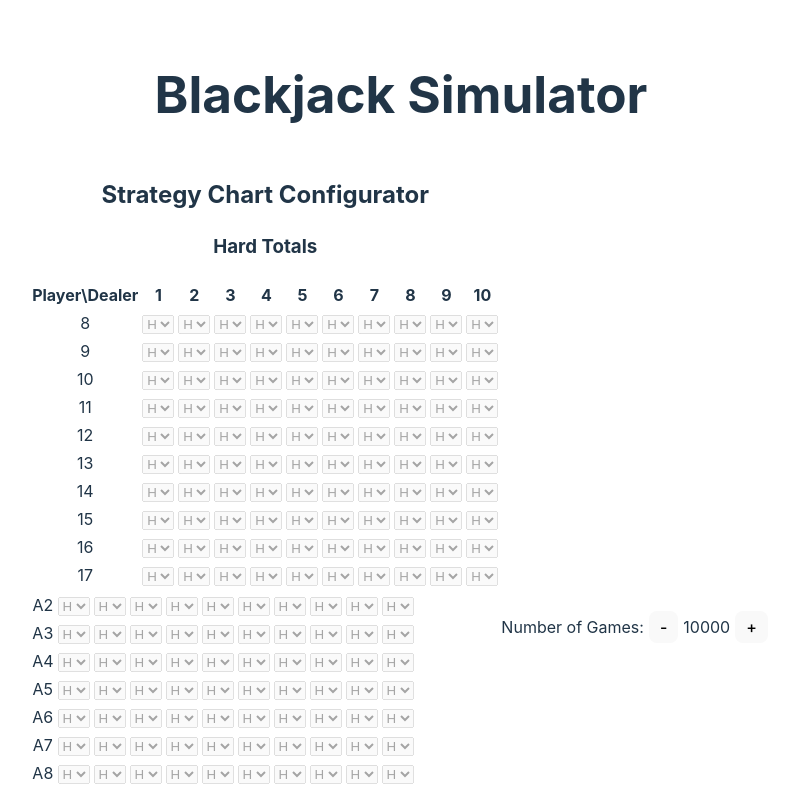
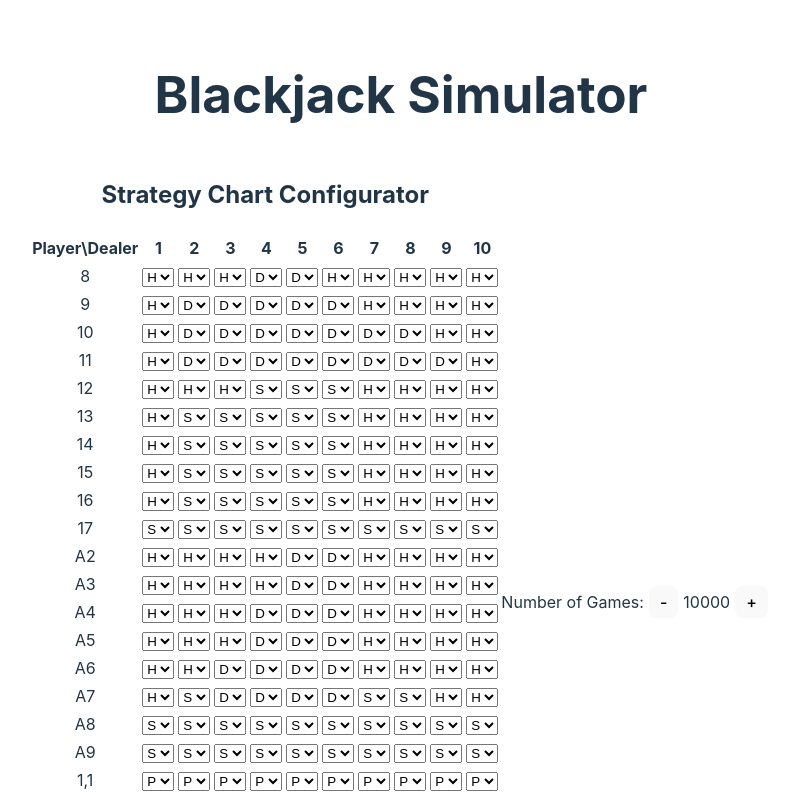
Before and after one commit to EdwinKam/blackjack-web, a React (Vite) app: page / in a window 1280 px wide. Shown: the top 792 px of the page, without its empty margins (239-1026 px from the left). Built offline with nearby package versions, Linux system fonts and the light colour scheme.

Commit message:
can edit strategy

```diff
--- a/src/componments/StrategyChartConfigurator.tsx
+++ b/src/componments/StrategyChartConfigurator.tsx
@@ -1,4 +1,4 @@
-import React, { useState } from "react";
+import React, { useEffect, useState } from "react";
 import { BlackjackAction } from "../model/BlackjackAction";
 import {
   defaultBlackjackStrategy,
@@ -16,9 +16,78 @@ function StrategyChartConfigurator() {
   const [pairStrategy, setPairStrategy] =
     useState<string[][]>(defaultPairStrategy);
 
-  const renderStrategyTable = (strategy: string[][], labelPrefix: string) => (
-    <table>
-      {labelPrefix === "Sum" && (
+  useEffect(() => {
+    console.log("hardStrategy", hardStrategy);
+    console.log("softStrategy", softStrategy);
+    console.log("pairStrategy", pairStrategy);
+  }, [hardStrategy, softStrategy, pairStrategy]);
+
+  const handleActionChange = (
+    strategyType: "hard" | "soft" | "pair",
+    row: number,
+    col: number,
+    action: string
+  ) => {
+    const updateStrategy = (
+      strategy: string[][],
+      setStrategy: React.Dispatch<React.SetStateAction<string[][]>>
+    ) => {
+      const newStrategy = strategy.map((r, i) =>
+        r.map((a, j) => (i === row && j === col ? action : a))
+      );
+      setStrategy(newStrategy);
+    };
+
+    if (strategyType === "hard") {
+      updateStrategy(hardStrategy, setHardStrategy);
+    } else if (strategyType === "soft") {
+      updateStrategy(softStrategy, setSoftStrategy);
+    } else if (strategyType === "pair") {
+      updateStrategy(pairStrategy, setPairStrategy);
+    }
+  };
+
+  const renderStrategyRows = (
+    strategy: string[][],
+    labelPrefix: string,
+    strategyType: "hard" | "soft" | "pair"
+  ) =>
+    strategy.map((row, rowIndex) => (
+      <tr key={`${labelPrefix}-${rowIndex}`}>
+        <td>
+          {labelPrefix === "Sum"
+            ? `${rowIndex + 8}`
+            : labelPrefix === "Soft"
+            ? `A${rowIndex + 2}`
+            : `${rowIndex + 1},${rowIndex + 1}`}
+        </td>
+        {row.map((action, colIndex) => (
+          <td key={colIndex}>
+            <select
+              value={action}
+              onChange={(e) =>
+                handleActionChange(
+                  strategyType,
+                  rowIndex,
+                  colIndex,
+                  e.target.value
+                )
+              }
+            >
+              <option value="H">H</option>
+              <option value="S">S</option>
+              <option value="D">D</option>
+              <option value="P">P</option>
+            </select>
+          </td>
+        ))}
+      </tr>
+    ));
+
+  return (
+    <div>
+      <h2>Strategy Chart Configurator</h2>
+      <table>
         <thead>
           <tr>
             <th>Player\Dealer</th>
@@ -27,41 +96,12 @@ function StrategyChartConfigurator() {
             ))}
           </tr>
         </thead>
-      )}
-
-      <tbody>
-        {strategy.map((row, rowIndex) => (
-          <tr key={rowIndex}>
-            <td>
-              {labelPrefix === "Sum"
-                ? `${rowIndex + 8}`
-                : labelPrefix === "Soft"
-                ? `A${rowIndex + 2}`
-                : `${rowIndex + 1},${rowIndex + 1}`}{" "}
-            </td>
-            {row.map((action, colIndex) => (
-              <td key={colIndex}>
-                <select value={action} disabled>
-                  <option value={BlackjackAction.Hit}>H</option>
-                  <option value={BlackjackAction.Stand}>S</option>
-                  <option value={BlackjackAction.Double}>D</option>
-                  <option value={BlackjackAction.Split}>P</option>
-                </select>
-              </td>
-            ))}
-          </tr>
-        ))}
-      </tbody>
-    </table>
-  );
-
-  return (
-    <div>
-      <h2>Strategy Chart Configurator</h2>
-      <h3>Hard Totals</h3>
-      {renderStrategyTable(hardStrategy, "Sum")}
-      {renderStrategyTable(softStrategy, "Soft")}
-      {renderStrategyTable(pairStrategy, "Pair")}
+        <tbody>
+          {renderStrategyRows(hardStrategy, "Sum", "hard")}
+          {renderStrategyRows(softStrategy, "Soft", "soft")}
+          {renderStrategyRows(pairStrategy, "Pair", "pair")}
+        </tbody>
+      </table>
     </div>
   );
 }
--- a/src/model/ActionStrategy.ts
+++ b/src/model/ActionStrategy.ts
@@ -78,7 +78,7 @@ export class ActionStrategy {
     }
   }
 
-  private getBlackjackAction(action: string): BlackjackAction {
+  public getBlackjackAction(action: string): BlackjackAction {
     switch (action) {
       case "H":
         return BlackjackAction.Hit;
```
